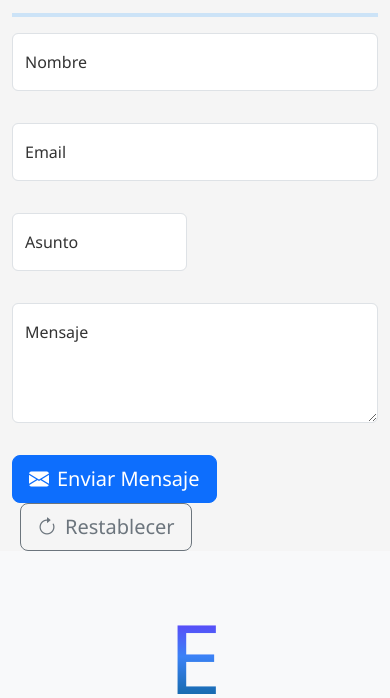
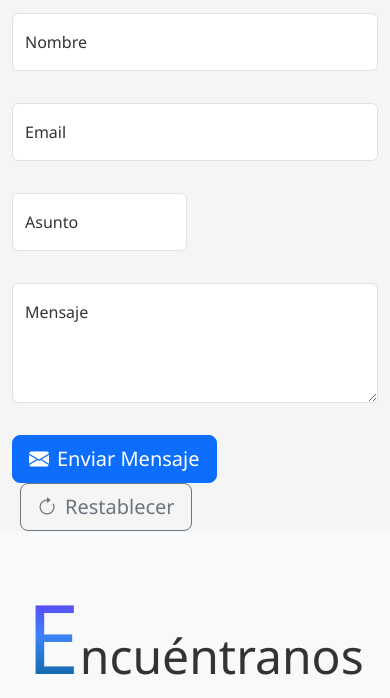
Before and after one commit to mkgz29/RC-Grupo-5, a plain HTML site: page pages/contact.html in a window 390 px wide. Shown: the part 402-1100 px from the top of the page. Drawn offline with nearby package versions, Linux system fonts and the light colour scheme.

Commit message:
Mod responsive

```diff
--- a/css/styles.css
+++ b/css/styles.css
@@ -271,3 +271,10 @@ footer .btn-danger:hover {
         justify-content: center;
     }
 }
+
+@media screen and (max-width: 768px) {
+    .contacth2 {
+        font-size: 3rem;
+    }
+
+}
--- a/pages/contact.html
+++ b/pages/contact.html
@@ -79,7 +79,7 @@
       </div>
     </nav>
   </header>
-  <main class="container mt-4" style="padding-top: 100px;">
+  <main class="container mt-1" style="padding-top: 100px;">
     <h1><span class="lettercolor">C</span>ontacto</h1>
     <p>Gracias por su interés en nuestra tienda. Complete el siguiente formulario y nuestro equipo se comunicará con
       usted a la brevedad.</p>
@@ -130,7 +130,7 @@
     <div class="container">
       <div class="row">
         <div class="col-12 text-center mb-4">
-          <h2><span class="lettercolor">E</span>ncuéntranos</h2>
+          <h2 class="contacth2"><span class="lettercolor">E</span>ncuéntranos</h2>
           <p class="lead">Visítanos en nuestra oficina en San Miguel de Tucumán</p>
           <hr class="mx-auto" style="width: 100px; height: 3px;">
         </div>
```
